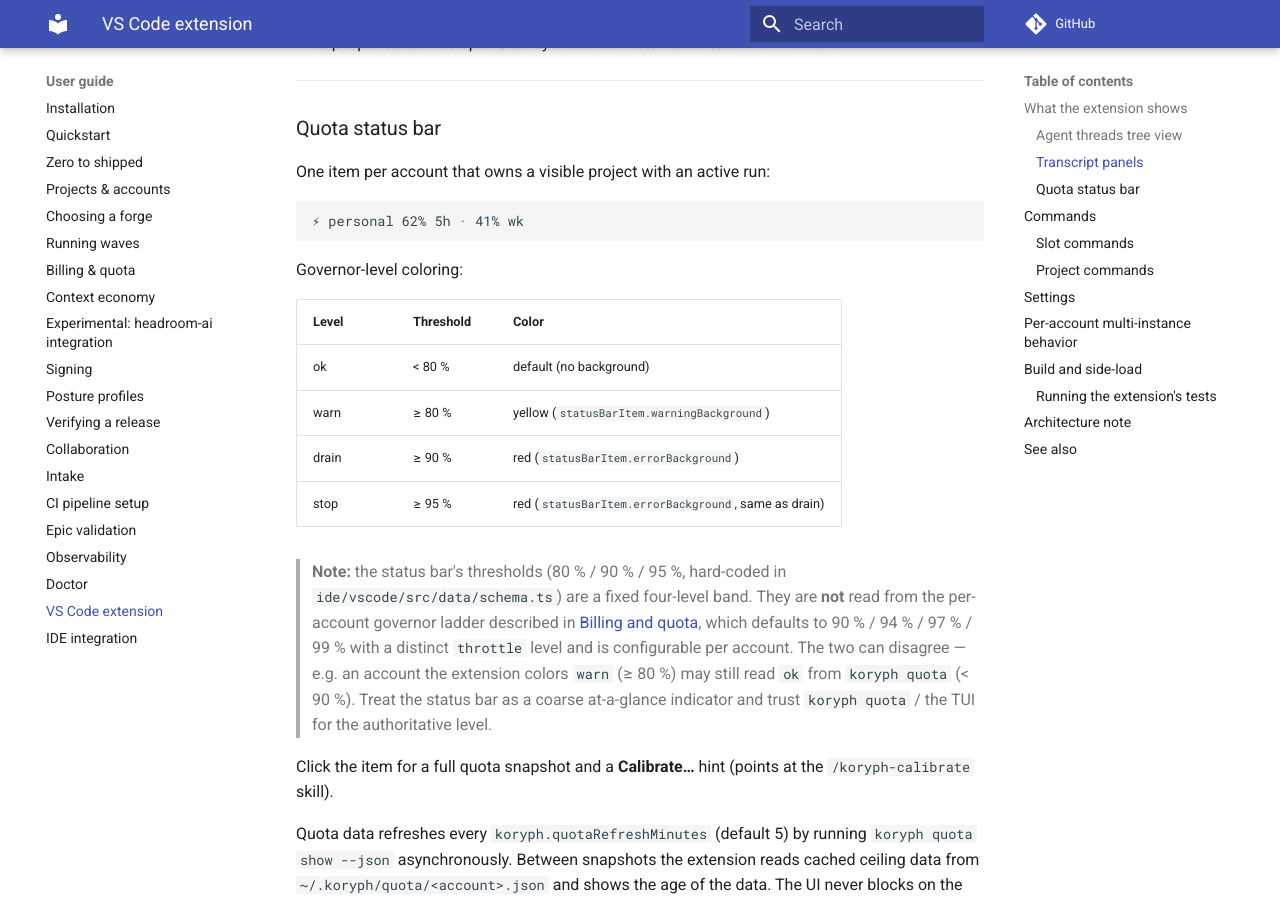
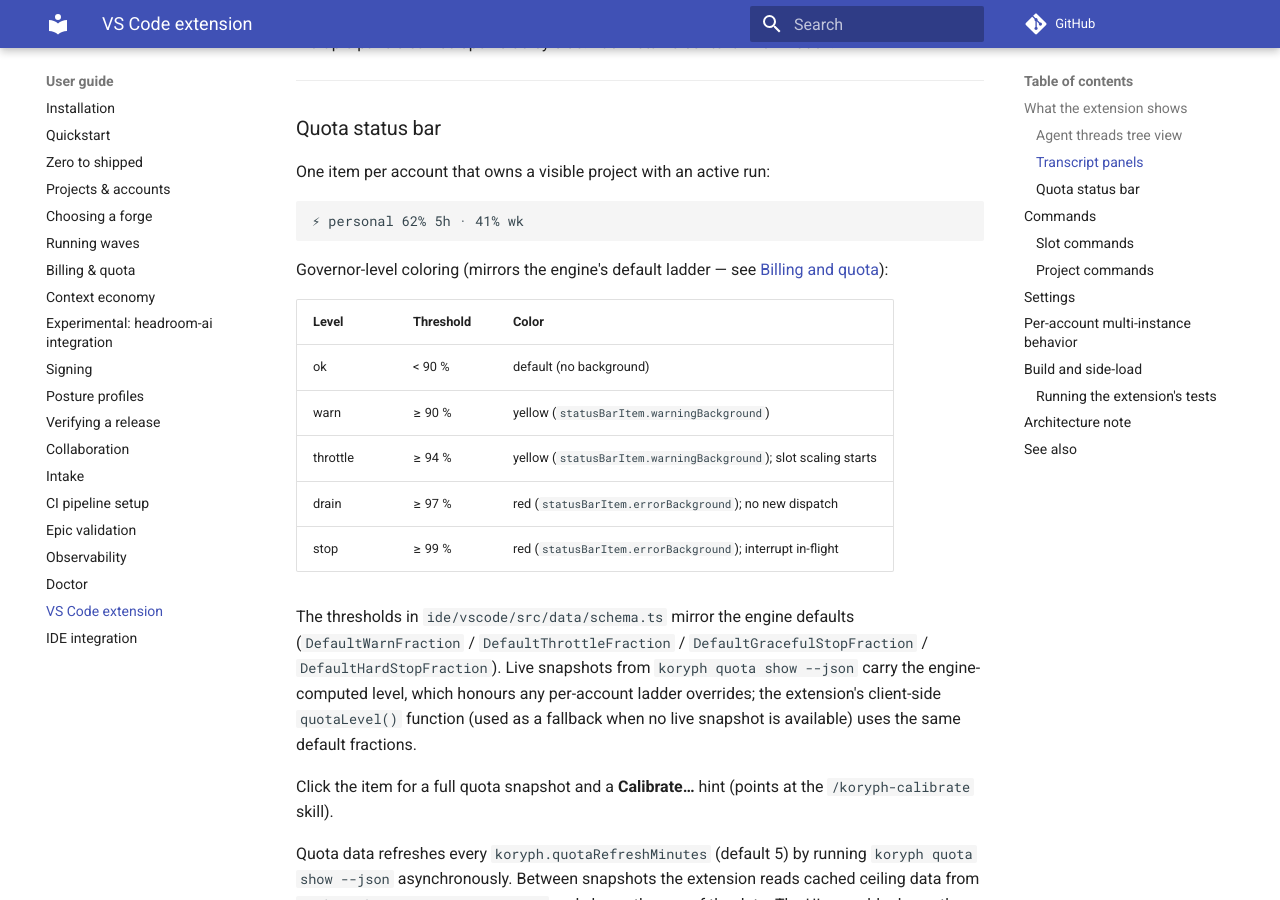
Before and after one commit to koryph/koryph, an MkDocs documentation site: the page built from docs/user-guide/vscode-extension.md, in a window 1280 px wide and 900 px high, scrolled down 1910 px. Built offline with MkDocs 1.6.1 and Material for MkDocs 9.7.7, drawn with Linux system fonts in a browser that asks for light colours; comment, search, counter and statistics services are not loaded.

Commit message:
fix(vscode): sync quota status bar thresholds to engine defaults
The extension hard-coded the old deprecated ladder (80/90/95, four levels)
from internal/quota/types.go. Mirror the current defaults:

  DefaultWarnFraction         = 0.90  → WARN_FRACTION
  DefaultThrottleFraction     = 0.94  → THROTTLE_FRACTION (new)
  DefaultGracefulStopFraction = 0.97  → DRAIN_FRACTION
  DefaultHardStopFraction     = 0.99  → STOP_FRACTION

Also adds QuotaLevel.Throttle, wires it to warningBackground in the
status bar, updates quotaLevel() to emit the five-level band, expands
the banding tests, and removes the stale-drift callout from the docs.

Co-Authored-By: Claude Sonnet 4.6 <noreply@anthropic.com>
Signed-off-by: Marshall Cody McCain <cody@mccain.family>

````diff
--- a/docs/user-guide/vscode-extension.md
+++ b/docs/user-guide/vscode-extension.md
@@ -85,24 +85,23 @@ One item per account that owns a visible project with an active run:
 ⚡ personal 62% 5h · 41% wk
 ```
 
-Governor-level coloring:
+Governor-level coloring (mirrors the engine's default ladder — see
+[Billing and quota](billing-and-quota.md#the-governor-ladder)):
 
 | Level | Threshold | Color |
 |-------|-----------|-------|
-| ok | < 80 % | default (no background) |
-| warn | ≥ 80 % | yellow (`statusBarItem.warningBackground`) |
-| drain | ≥ 90 % | red (`statusBarItem.errorBackground`) |
-| stop | ≥ 95 % | red (`statusBarItem.errorBackground`, same as drain) |
+| ok | < 90 % | default (no background) |
+| warn | ≥ 90 % | yellow (`statusBarItem.warningBackground`) |
+| throttle | ≥ 94 % | yellow (`statusBarItem.warningBackground`); slot scaling starts |
+| drain | ≥ 97 % | red (`statusBarItem.errorBackground`); no new dispatch |
+| stop | ≥ 99 % | red (`statusBarItem.errorBackground`); interrupt in-flight |
 
-> **Note:** the status bar's thresholds (80 % / 90 % / 95 %, hard-coded in
-> `ide/vscode/src/data/schema.ts`) are a fixed four-level band. They are
-> **not** read from the per-account governor ladder described in [Billing and
-> quota](billing-and-quota.md#the-governor-ladder), which defaults to
-> 90 % / 94 % / 97 % / 99 % with a distinct `throttle` level and is
-> configurable per account. The two can disagree — e.g. an account the
-> extension colors `warn` (≥ 80 %) may still read `ok` from `koryph quota`
-> (< 90 %). Treat the status bar as a coarse at-a-glance indicator and trust
-> `koryph quota` / the TUI for the authoritative level.
+The thresholds in `ide/vscode/src/data/schema.ts` mirror the engine defaults
+(`DefaultWarnFraction` / `DefaultThrottleFraction` / `DefaultGracefulStopFraction` /
+`DefaultHardStopFraction`). Live snapshots from `koryph quota show --json` carry
+the engine-computed level, which honours any per-account ladder overrides; the
+extension's client-side `quotaLevel()` function (used as a fallback when no live
+snapshot is available) uses the same default fractions.
 
 Click the item for a full quota snapshot and a **Calibrate…** hint (points
 at the `/koryph-calibrate` skill).
````
Also changed, not shown: 3 other files.
